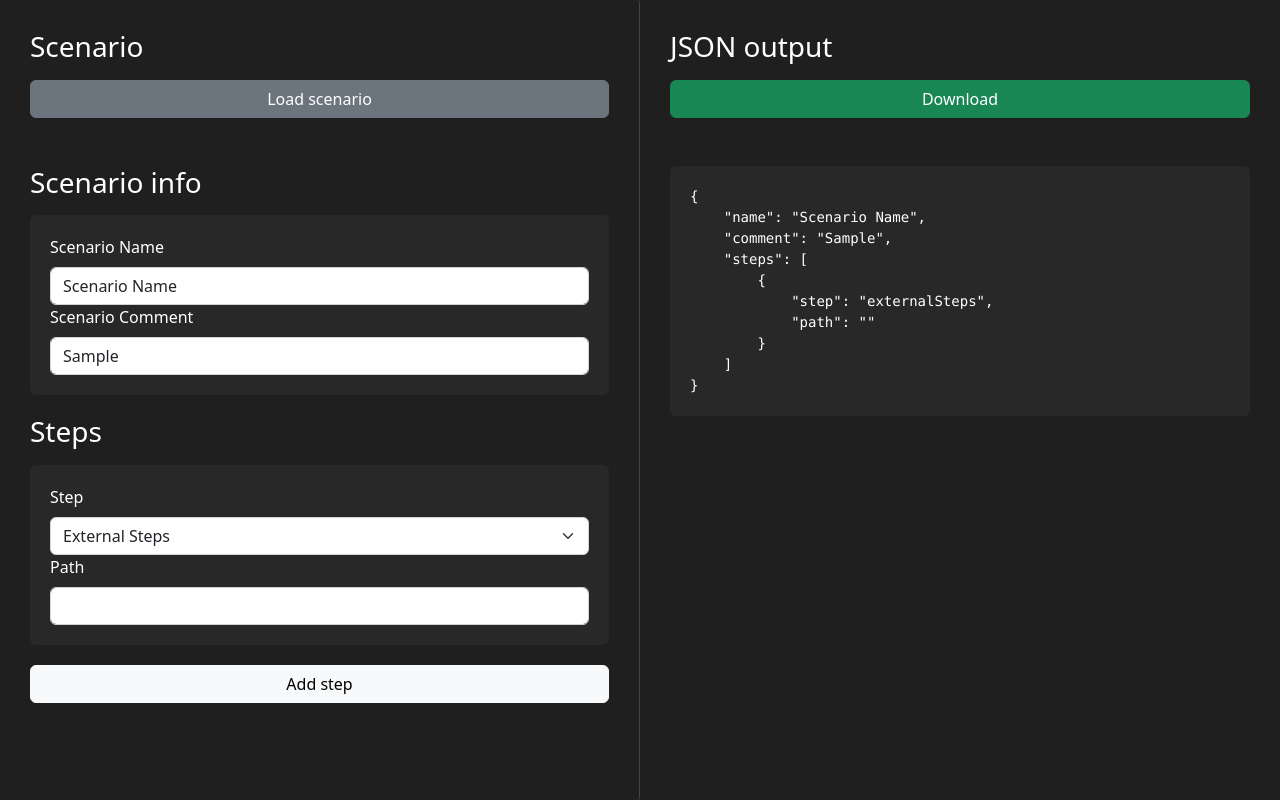
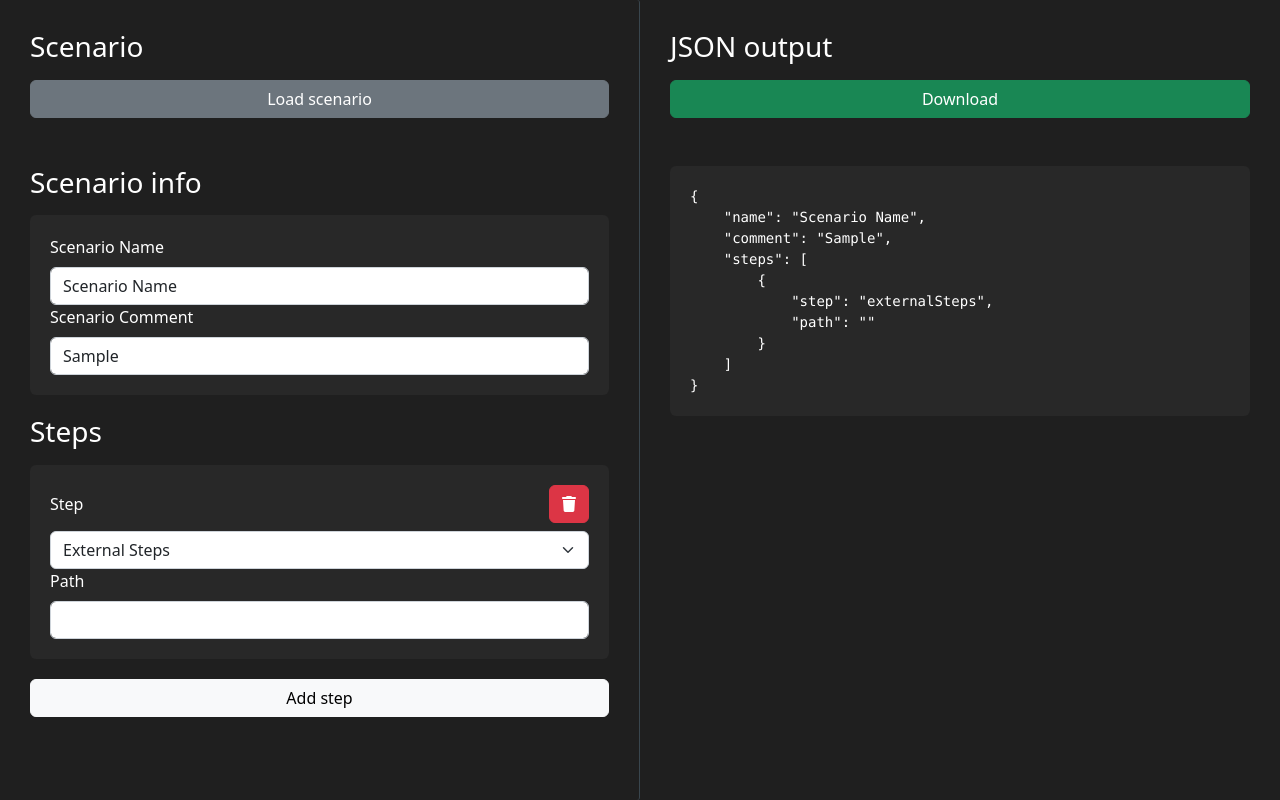
Before and after one commit to Theo-Farnole/elrond-mandos-build, a React (Create React App) app: page / in a window 1280 px wide. Both pictures are taken after typing "Sample" into the empty fields and a click on the button "Add step". Built offline with nearby package versions, Linux system fonts and the light colour scheme.

Commit message:
ADD delete a step

```diff
--- /dev/null
+++ b/babel-plugin-macros.config.js
@@ -0,0 +1,5 @@
+module.exports = {
+    'fontawesome-svg-core': {
+        'license': 'free'
+    }
+}
--- /dev/null
+++ b/babel.config.js
@@ -0,0 +1,5 @@
+module.exports = function (api) {
+    return {
+        plugins: ['macros'],
+    }
+}
--- a/package.json
+++ b/package.json
@@ -3,6 +3,9 @@
   "version": "0.1.0",
   "private": true,
   "dependencies": {
+    "@fortawesome/fontawesome-svg-core": "^6.1.2",
+    "@fortawesome/free-solid-svg-icons": "^6.1.2",
+    "@fortawesome/react-fontawesome": "^0.2.0",
     "@testing-library/jest-dom": "^5.16.5",
     "@testing-library/react": "^13.3.0",
     "@testing-library/user-event": "^13.5.0",
@@ -10,6 +13,7 @@
     "@types/node": "^16.11.47",
     "@types/react": "^18.0.17",
     "@types/react-dom": "^18.0.6",
+    "babel-plugin-macros": "^3.1.0",
     "bootstrap": "^5.2.0",
     "react": "^18.2.0",
     "react-bootstrap": "^2.5.0",
--- a/src/components/ScenarioForm.tsx
+++ b/src/components/ScenarioForm.tsx
@@ -50,7 +50,12 @@ const ScenarioForm = ({
         </h3>
         {
             scenario.steps.map((step, index) => {
-                return <StepForm step={step} key={index} onUpdate={(step) => { scenario.steps[index] = step; onUpdate(scenario) }} />;
+                return <StepForm
+                    step={step}
+                    key={index}
+                    onUpdate={(step) => { scenario.steps[index] = step; onUpdate(scenario) }}
+                    onDelete={() => { scenario.steps.splice(index, 1); onUpdate(scenario) }}
+                />;
             })
         }
 
--- a/src/components/StepForm.tsx
+++ b/src/components/StepForm.tsx
@@ -1,19 +1,29 @@
 import React from "react";
-import { Form } from "react-bootstrap";
+import { Button, Form } from "react-bootstrap";
 import { selectablesSteps } from "../const";
 import IStep from "../types/IStep";
 import "./StepForm.css"
+import { faTrash } from "@fortawesome/free-solid-svg-icons";
+import { FontAwesomeIcon } from "@fortawesome/react-fontawesome";
 
 interface IProps {
     step: IStep,
-    onUpdate: (step: IStep) => void
+    onUpdate: (step: IStep) => void,
+    onDelete: () => void
 }
 
-const StepForm = ({ step, onUpdate }: IProps) => {
+const StepForm = ({ step, onUpdate, onDelete }: IProps) => {
     return <Form className="step-form">
+
+
+
         <Form.Group>
-            <Form.Label>
+            <Form.Label className="d-flex justify-content-between align-items-center" >
                 Step
+
+                <Button variant="danger" onClick={onDelete}>
+                    <FontAwesomeIcon icon={faTrash} />
+                </Button>
             </Form.Label>
 
             <Form.Select onSelect={onSelect}>
@@ -23,6 +33,8 @@ const StepForm = ({ step, onUpdate }: IProps) => {
                     )
                 })}
             </Form.Select>
+
+
 
             {step.getForm(onUpdate)}
         </Form.Group>
```
Also changed, not shown: src/pages/App.tsx (+8 -0 lines), 2 other files (tests, documents, lock files or other folders).
